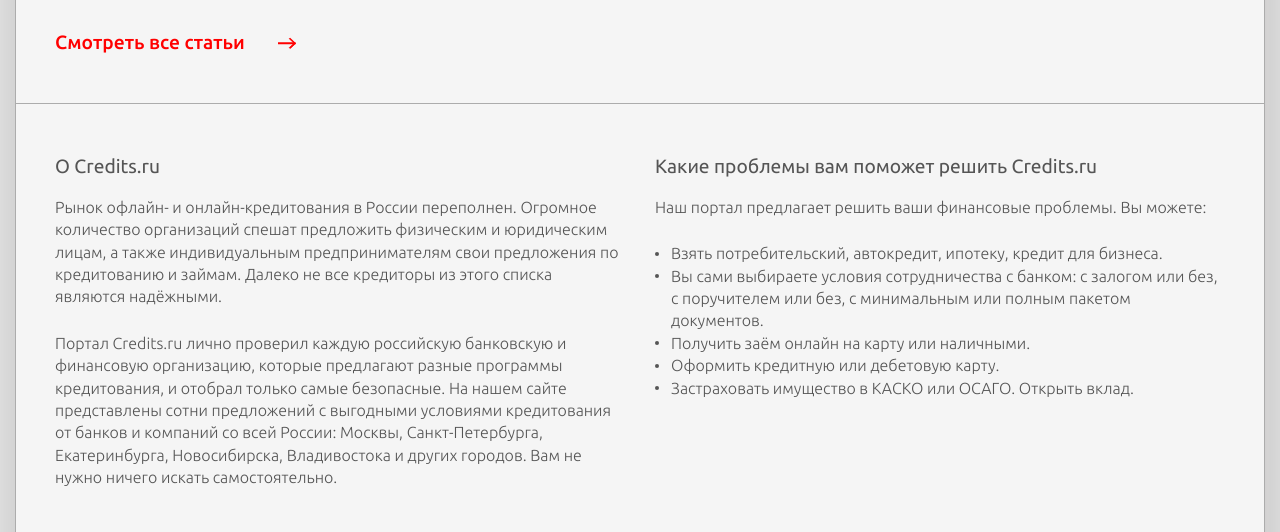
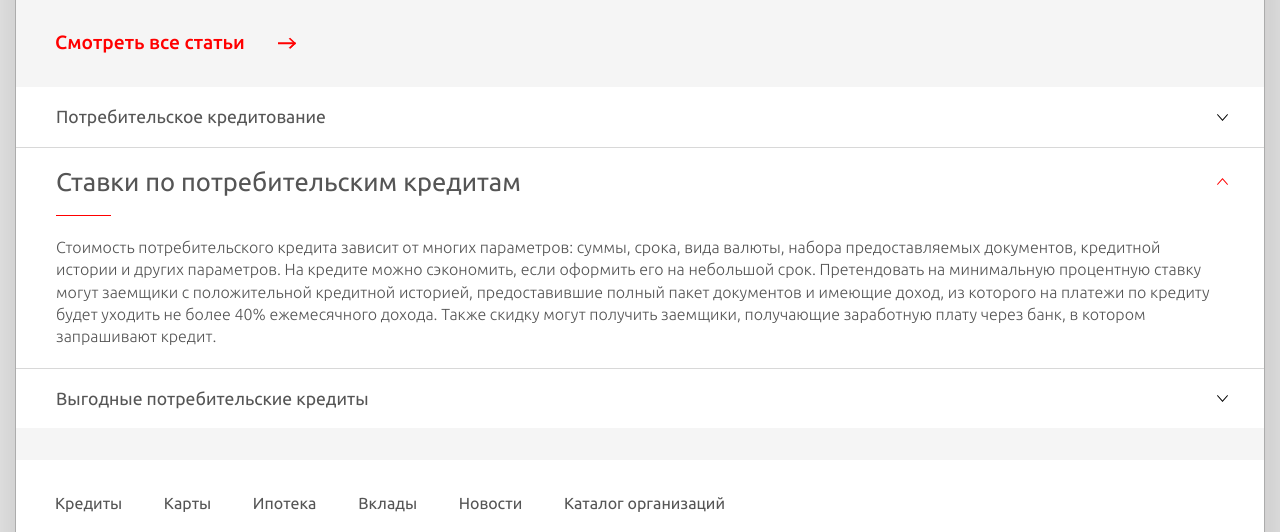
Before and after one commit to codeshark1/credits.ru_html, a website: page index.html in a window 1280 px wide. Shown: the part 3425-3957 px from the top of the page. Drawn offline with nearby package versions, Linux system fonts and the light colour scheme.

Commit message:
+сео-текст внизу - замена на аккодрион

```diff
--- a/index.html
+++ b/index.html
@@ -915,30 +915,34 @@
             </section>
         </div><!-- /.container -->
 
-        <hr class="hr-page hidden-xs">
+        <section class="section section-accord">
+            <article class="accord">
+                <h3 class="h-accord">Потребительское кредитование</h3>
+                <p class="accord-content">Стоимость потребительского кредита зависит от многих параметров: суммы, срока, вида валюты, набора предоставляемых документов,
+                        кредитной истории и других параметров. На кредите можно сэкономить, если оформить его на небольшой срок. Претендовать на минимальную
+                        процентную ставку могут заемщики с положительной кредитной историей, предоставившие полный пакет документов и имеющие доход,
+                        из которого на платежи по кредиту будет уходить не более 40% ежемесячного дохода. Также скидку могут получить заемщики, получающие
+                        заработную плату через банк, в котором запрашивают кредит.</p>
+            </article><!-- /.accord-content -->
 
-        <article class="about-main section container hidden-xs">
-            <div class="row section">
-                <div class="col-sm-6">
-                    <h3 class="heading-lower">О Credits.ru</h3>
-                    <p>Рынок офлайн- и онлайн-кредитования в России переполнен. Огромное количество организаций спешат предложить физическим и юридическим лицам, а также индивидуальным предпринимателям свои предложения по кредитованию и займам. Далеко не все кредиторы из этого списка являются надёжными. </p>
-                    <p>Портал Credits.ru лично проверил каждую российскую банковскую и финансовую организацию, которые предлагают разные программы кредитования, и отобрал только самые безопасные. На нашем сайте представлены сотни предложений с выгодными условиями кредитования от банков и компаний со всей России: Москвы, Санкт-Петербурга, Екатеринбурга, Новосибирска, Владивостока и других городов. Вам не нужно ничего искать самостоятельно.                 </p>
-                </div><!-- /.col -->
-                <div class="col-sm-6">
-                    <h3 class="heading-lower">Какие проблемы вам поможет решить Credits.ru</h3>
-                    <p>Наш портал предлагает решить ваши финансовые проблемы. Вы можете: </p>
-                    <ul>
-                        <li>Взять потребительский, автокредит, ипотеку, кредит для бизнеса. </li>
-                        <li>Вы сами выбираете условия сотрудничества с банком: с залогом или без, с поручителем или без, с минимальным или полным пакетом документов. </li>
-                        <li>Получить заём онлайн на карту или наличными. </li>
-                        <li>Оформить кредитную или дебетовую карту. </li>
-                        <li>Застраховать имущество в КАСКО или ОСАГО. Открыть вклад.                                </li>
-                    </ul>
-                </div><!-- /.col -->
-            </div><!-- /.row -->
+            <article class="accord accord-open">
+                <h3 class="h-accord">Ставки по потребительским кредитам</h3>
+                <p class="accord-content">Стоимость потребительского кредита зависит от многих параметров: суммы, срока, вида валюты, набора предоставляемых документов,
+                        кредитной истории и других параметров. На кредите можно сэкономить, если оформить его на небольшой срок. Претендовать на минимальную
+                        процентную ставку могут заемщики с положительной кредитной историей, предоставившие полный пакет документов и имеющие доход,
+                        из которого на платежи по кредиту будет уходить не более 40% ежемесячного дохода. Также скидку могут получить заемщики, получающие
+                        заработную плату через банк, в котором запрашивают кредит.</p>
+            </article><!-- /.accord-content -->
 
-            <img src="img/bnr-foot.jpg" alt="Возвращаем до 10% от суммы покупок">
-        </article><!-- /.about-main container -->
+            <article class="accord">
+                <h3 class="h-accord">Выгодные потребительские кредиты</h3>
+                <p class="accord-content">Стоимость потребительского кредита зависит от многих параметров: суммы, срока, вида валюты, набора предоставляемых документов,
+                        кредитной истории и других параметров. На кредите можно сэкономить, если оформить его на небольшой срок. Претендовать на минимальную
+                        процентную ставку могут заемщики с положительной кредитной историей, предоставившие полный пакет документов и имеющие доход,
+                        из которого на платежи по кредиту будет уходить не более 40% ежемесячного дохода. Также скидку могут получить заемщики, получающие
+                        заработную плату через банк, в котором запрашивают кредит.</p>
+            </article><!-- /.accord-content -->
+        </section>
     </main><!-- /.main-content -->
 
     <footer class="footer-site footer">
--- a/todo.txt
+++ b/todo.txt
@@ -1,5 +1,5 @@
 
-jquery vesion
+jquery version
 
 mobile credits
     mob btm slider
```
